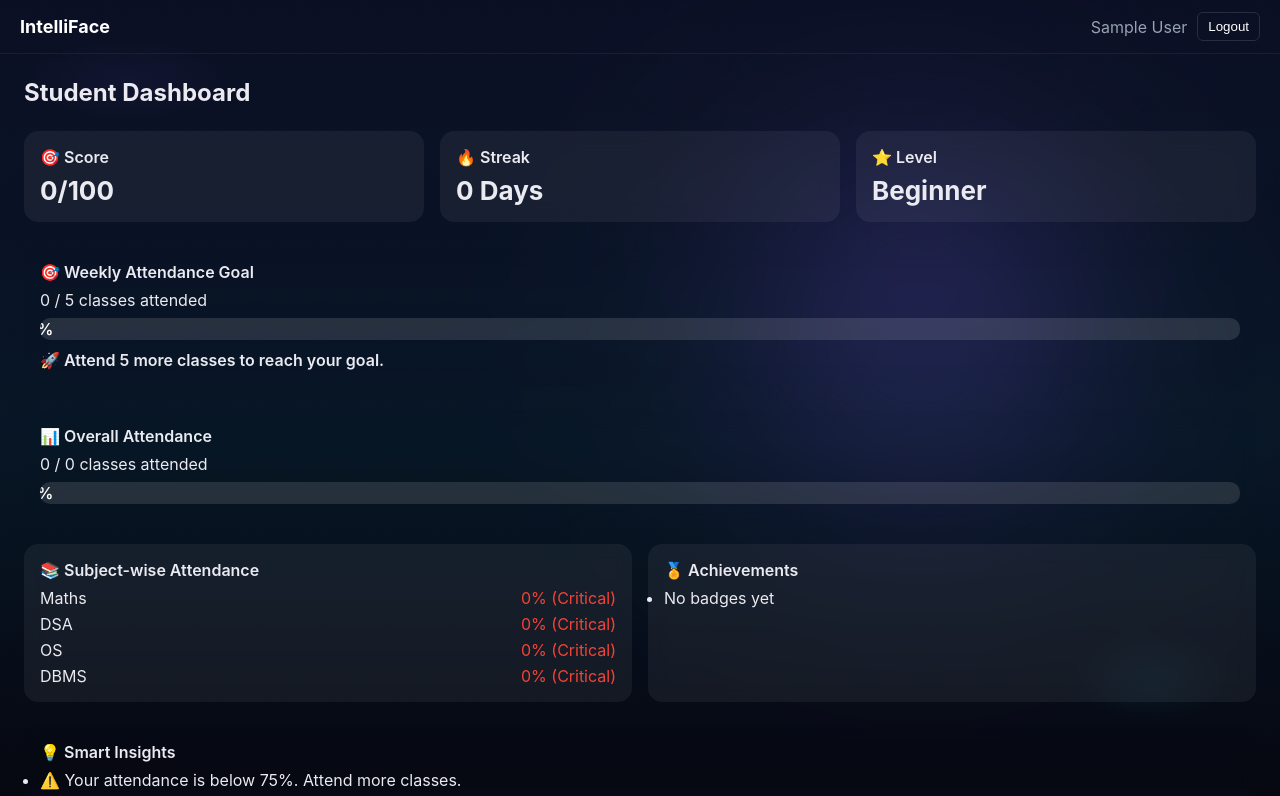
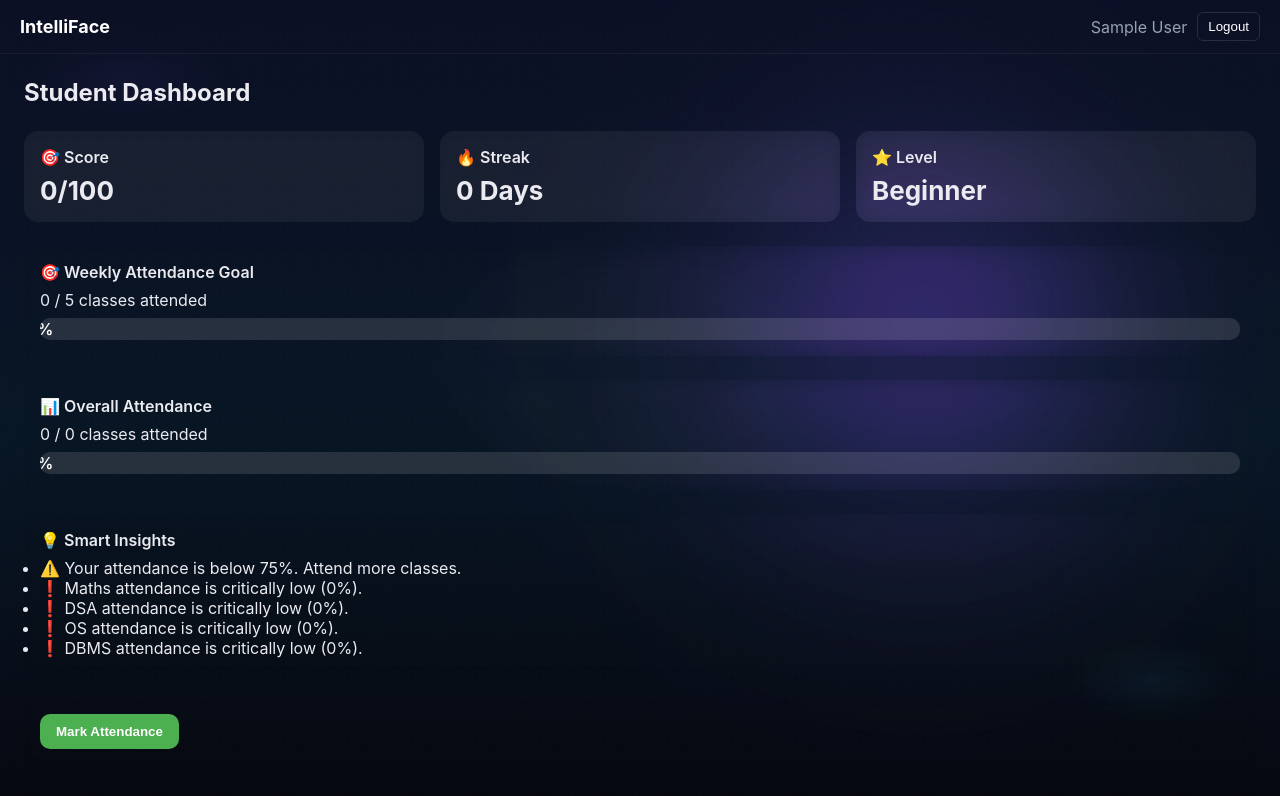
Before and after one commit to swastikr7/intelliface-attendance_system, a React (Vite) app: page /student-dashboard in a window 1280 px wide. Shown: the top 796 px of the page. Built offline with nearby package versions, Linux system fonts and the light colour scheme; sample sign-in values are in the browser's storage.

Commit message:
Refactor attendance calculation and UI updates

```diff
--- a/src/pages/StudentDashboard.jsx
+++ b/src/pages/StudentDashboard.jsx
@@ -50,13 +50,10 @@ const StudentDashboard = () => {
   }, []);
 
   const refreshAll = () => {
-    const s = calculateAttendanceScore();
-    const st = calculateStreak();
-
-    setScore(s);
-    setStreak(st);
-    setLevel(getEngagementLevel(s));
-    setBadges(getBadges(s, st));
+    setScore(calculateAttendanceScore());
+    setStreak(calculateStreak());
+    setLevel(getEngagementLevel(calculateAttendanceScore()));
+    setBadges(getBadges(calculateAttendanceScore(), calculateStreak()));
 
     setOverall(getOverallAttendance());
     setSubjects(getSubjectWiseAttendance());
@@ -73,23 +70,23 @@ const StudentDashboard = () => {
   };
 
   /**
-   * Called from FaceScanner after live face recognition
-   * @param {boolean} success
-   * @param {string} matchedRoll
+   * Called ONCE after successful face match
    */
   const handleFaceDetected = (success, matchedRoll) => {
     if (!success || !matchedRoll) return;
 
+    // 🔑 UNMOUNT SCANNER FIRST (CRITICAL)
+    setScanStarted(false);
+
     addAttendance({
       name: student.name,
-      roll: matchedRoll, // ✅ matched enrolled student
+      roll: matchedRoll,
       date: new Date().toLocaleDateString(),
       time: new Date().toLocaleTimeString(),
       status: "Present",
     });
 
     setAttendanceMarked(true);
-    setScanStarted(false);
     refreshAll();
   };
 
@@ -123,21 +120,11 @@ const StudentDashboard = () => {
         <div className="progress-container">
           <div
             className="progress-bar"
-            style={{
-              width: `${weeklyGoal.percentage}%`,
-              background:
-                weeklyGoal.percentage >= 100 ? "#4caf50" : "#2196f3",
-            }}
+            style={{ width: `${weeklyGoal.percentage}%` }}
           >
             {weeklyGoal.percentage}%
           </div>
         </div>
-
-        <p className="goal-message">
-          {weeklyGoal.remaining === 0
-            ? "🎉 Weekly goal achieved! Great consistency."
-            : `🚀 Attend ${weeklyGoal.remaining} more classes to reach your goal.`}
-        </p>
       </div>
 
       {/* OVERALL ATTENDANCE */}
@@ -149,47 +136,17 @@ const StudentDashboard = () => {
         <div className="progress-container">
           <div
             className="progress-bar"
-            style={{
-              width: `${overall.percentage}%`,
-              background:
-                overall.percentage >= 75 ? "#4caf50" : "#f44336",
-            }}
+            style={{ width: `${overall.percentage}%` }}
           >
             {overall.percentage}%
           </div>
         </div>
       </div>
 
-      {/* SUBJECTS + BADGES */}
-      <div className="grid-2 section">
-        <div className="card">
-          <h4>📚 Subject-wise Attendance</h4>
-          {Object.keys(subjects).map((s) => (
-            <div key={s} className="subject">
-              <span>{s}</span>
-              <span className={subjects[s].status.toLowerCase()}>
-                {subjects[s].percentage}% ({subjects[s].status})
-              </span>
-            </div>
-          ))}
-        </div>
-
-        <div className="card">
-          <h4>🏅 Achievements</h4>
-          <ul className="badges">
-            {badges.length ? (
-              badges.map((b, i) => <li key={i}>{b}</li>)
-            ) : (
-              <li>No badges yet</li>
-            )}
-          </ul>
-        </div>
-      </div>
-
       {/* INSIGHTS */}
       <div className="card section">
         <h4>💡 Smart Insights</h4>
-        <ul className="insights">
+        <ul>
           {insights.map((i, idx) => (
             <li key={idx}>{i}</li>
           ))}
```
